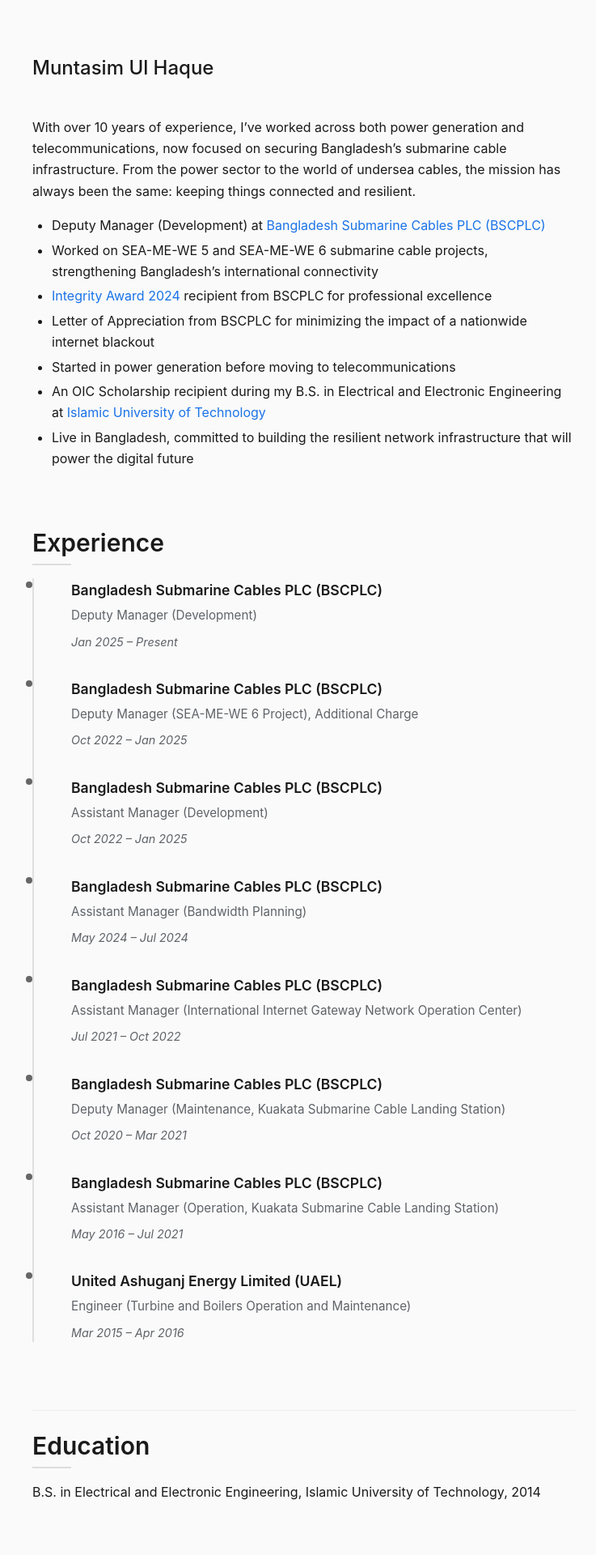
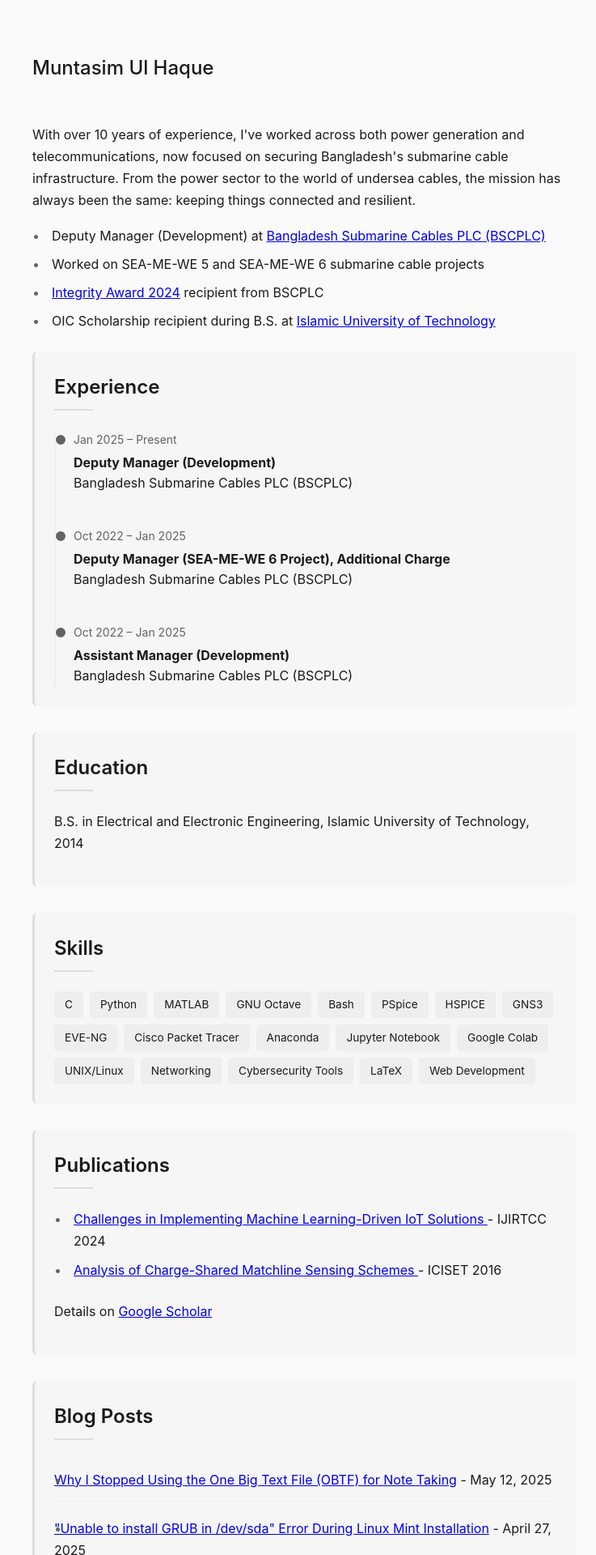
Before and after one commit to muntasimulhaque/muntasimulhaque.github.io, a Jekyll site: the page built from index.md, in a window 1280 px wide. Shown: the top 1920 px of the page at 81% size, without its empty margins (264-1001 px from the left). Built offline with Jekyll 4.4.1, drawn with Linux system fonts in a browser that asks for light colours; some of the changed text lies outside the part shown.

Commit message:
DeepSeek

```diff
--- a/assets/css/style.css
+++ b/assets/css/style.css
@@ -1,20 +1,20 @@
 :root {
   /* Colors */
-  --color-text: #1a1a1a; /* Slightly softer than pure black */
-  --color-background: #fafafa; /* Warmer light gray */
-  --color-link: #1a73e8; /* More accessible blue */
+  --color-text: #1a1a1a;
+  --color-background: #fafafa;
+  --color-link: #1a73e8;
   --color-link-hover: #0d5bba;
-  --color-muted: #5f6368; /* Better contrast ratio */
+  --color-muted: #5f6368;
   --color-border: #eee;
   --color-section-border: #ddd;
-  --color-timeline: #e0e0e0;
-  --color-timeline-dot: #666;
+  --color-section-bg: rgba(0,0,0,0.015); /* Very subtle section background */
 
   /* Layout */
   --content-width: 42rem;
   --grid-padding: 1rem;
   --vertical-spacing: 4rem;
   --section-spacing: 3rem;
+  --section-radius: 6px; /* Soft corners for sections */
 
   --transition-speed: 0.2s;
 }
@@ -25,20 +25,17 @@
   box-sizing: border-box;
 }
 
-/* Add will-change for smooth scrolling */
 html {
   scroll-behavior: smooth;
-  will-change: scroll-position;
 }
 
 body {
   font-family: -apple-system, BlinkMacSystemFont, "Segoe UI", Roboto, "Helvetica Neue", Arial, sans-serif;
   font-size: 16px;
-  line-height: 1.65; /* Better paragraph readability */
+  line-height: 1.7; /* Improved readability */
   color: var(--color-text);
   background-color: var(--color-background);
 
-  /* Grid Layout */
   display: grid;
   grid-template-columns:
     minmax(var(--grid-padding), 1fr)
@@ -51,7 +48,7 @@
 /* Site header styling */
 .site-header {
   grid-column: 2;
-  margin-bottom: 2.0rem;
+  margin-bottom: 2.5rem;
 }
 
 .site-header .site-title {
@@ -68,153 +65,76 @@
   grid-column: 2;
 }
 
-/* Section separators */
+/* Section styling */
 .section {
-  margin: var(--section-spacing) 0;
-  padding: 1.5rem 0;
-  position: relative;
+  background: var(--color-section-bg);
+  border-radius: var(--section-radius);
+  padding: 1.5rem;
+  margin-bottom: 2rem;
+  border-left: 3px solid var(--color-section-border);
+  transition: transform 0.2s ease;
 }
 
-.section + .section {
-  border-top: 1px solid var(--color-border);
+.section:hover {
+  transform: translateY(-2px);
 }
 
-.section:first-child {
-  padding-top: 0;
-  border-top: none;
+/* Timeline for experience */
+.timeline {
+  position: relative;
+  padding-left: 1.5rem;
+  margin-top: 1.5rem;
 }
 
-/* Section headers */
-.section h2 {
-  font-size: 1.875rem;
-  font-weight: 600;
-  margin: 0 0 1.5rem 0;
-  color: var(--color-text);
-  position: relative;
-}
-
-.section h2::after {
-  content: '';
+.timeline::before {
+  content: "";
   position: absolute;
-  bottom: -0.5rem;
   left: 0;
-  width: 3rem;
-  height: 2px;
-  background-color: var(--color-section-border);
-}
-
-/* Timeline for experience section */
-.experience-timeline {
-  position: relative;
-  margin-left: 1rem;
-}
-
-.experience-timeline::before {
-  content: '';
-  position: absolute;
-  left: -1rem;
   top: 0;
   bottom: 0;
   width: 2px;
-  background-color: var(--color-timeline);
+  background-color: var(--color-border);
 }
 
-.experience-item {
+.timeline-item {
   position: relative;
   margin-bottom: 2rem;
-  padding-left: 2rem;
+  padding-bottom: 0.5rem;
 }
 
-.experience-item::before {
-  content: '';
+.timeline-item:last-child {
+  margin-bottom: 0;
+  padding-bottom: 0;
+}
+
+.timeline-item::before {
+  content: "";
   position: absolute;
   left: -1.5rem;
-  top: 0.2rem;
-  width: 8px;
-  height: 8px;
-  background-color: var(--color-timeline-dot);
+  top: 0.25rem;
+  width: 0.75rem;
+  height: 0.75rem;
   border-radius: 50%;
+  background-color: var(--color-muted);
+  border: 2px solid var(--color-background);
+  z-index: 1;
 }
 
-.experience-item:last-child {
-  margin-bottom: 0;
-}
-
-.experience-company {
-  font-weight: 600;
-  font-size: 1.1rem;
-  margin-bottom: 0.25rem;
-  color: var(--color-text);
-}
-
-.experience-role {
+.timeline-date {
+  font-size: 0.875rem;
   color: var(--color-muted);
-  font-size: 0.95rem;
-  margin-bottom: 0.5rem;
-}
-
-.experience-duration {
-  color: var(--color-muted);
-  font-size: 0.9rem;
-  font-style: italic;
-  margin-bottom: 0.75rem;
-}
-
-/* Skills section enhancement */
-.skills-category {
-  margin-bottom: 1.5rem;
-}
-
-.skills-category:last-child {
-  margin-bottom: 0;
-}
-
-.skills-category h3 {
-  font-size: 1.1rem;
-  font-weight: 600;
-  margin-bottom: 0.5rem;
-  color: var(--color-text);
-}
-
-.skills-list {
-  color: var(--color-muted);
-  line-height: 1.6;
-}
-
-/* Publications section */
-.publication-item {
-  margin-bottom: 1.5rem;
-  padding-bottom: 1rem;
-  border-bottom: 1px solid var(--color-border);
-}
-
-.publication-item:last-child {
-  border-bottom: none;
-  margin-bottom: 0;
-}
-
-.publication-title {
-  font-weight: 600;
   margin-bottom: 0.25rem;
 }
 
-.publication-authors {
-  color: var(--color-muted);
-  font-size: 0.95rem;
-  margin-bottom: 0.25rem;
-}
-
-.publication-venue {
-  color: var(--color-muted);
-  font-size: 0.9rem;
-  font-style: italic;
+.timeline-content {
+  line-height: 1.6;
 }
 
 /* Blog post styling */
 .post {
   line-height: 1.7;
-  max-width: 38rem; /* Optimal reading width */
-  margin: 0 auto; /* Center content */
+  max-width: 38rem;
+  margin: 0 auto;
 }
 
 .post img {
@@ -224,8 +144,6 @@
   margin: 1.5rem auto;
   box-shadow: 0 1px 3px rgba(0,0,0,0.1);
   border-radius: 3px;
-  image-rendering: -webkit-optimize-contrast;
-  image-rendering: crisp-edges;
 }
 
 .post-date {
@@ -261,78 +179,92 @@
   padding-top: 1rem;
 }
 
-/* Gentle hover effect for footer links */
-footer a:hover {
-  opacity: 0.9;
+/* Typography */
+h2 {
+  font-size: 1.5rem;
+  font-weight: 600;
+  margin-bottom: 1.5rem;
+  position: relative;
+  padding-bottom: 0.5rem;
 }
 
-/* Typography */
-h2 {
-  font-size: 1.875rem;
-  font-weight: 600;
-  margin-bottom: 1rem;
-  line-height: 1.3; /* Tighter heading spacing */
+h2::after {
+  content: "";
+  position: absolute;
+  bottom: 0;
+  left: 0;
+  width: 3rem;
+  height: 2px;
+  background-color: var(--color-section-border);
 }
 
 h3 {
-  font-size: 1.5rem;
+  font-size: 1.25rem;
   font-weight: 600;
   margin-top: 1.5rem;
   margin-bottom: 0.75rem;
-  line-height: 1.3; /* Tighter heading spacing */
 }
 
 h4 {
-  font-size: 1.25rem;
+  font-size: 1.1rem;
   font-weight: 600;
   margin-top: 1.25rem;
   margin-bottom: 0.5rem;
-  line-height: 1.3; /* Tighter heading spacing */
 }
 
 p {
   margin-bottom: 1rem;
 }
 
-strong, b {
-  font-weight: 600;
-}
-
 /* Lists */
 ul {
-  list-style-type: disc;
-  padding-left: 1.5rem;
+  list-style-type: none;
+  padding-left: 0;
   margin-bottom: 1.5rem;
 }
 
-ul ul {
-  list-style-type: disc;
-  margin-top: 0.25rem;
-  margin-bottom: 0;
+ul li {
+  position: relative;
+  padding-left: 1.5rem;
+  margin: 0.5rem 0;
 }
 
-li {
-  margin: 0.25rem 0;
+ul li::before {
+  content: "•";
+  position: absolute;
+  left: 0;
+  color: var(--color-muted);
 }
 
-/* Links */
-a {
-  color: var(--color-link);
-  text-decoration: none;
-  transition: color var(--transition-speed) ease;
+/* Skill chips */
+.skills {
+  display: flex;
+  flex-wrap: wrap;
+  gap: 0.5rem;
+  margin-top: 0.5rem;
 }
 
-a:hover {
-  text-decoration: underline;
-  color: var(--color-link-hover);
+.skill-chip {
+  background-color: rgba(0,0,0,0.03);
+  border: 1px solid var(--color-border);
+  border-radius: 4px;
+  padding: 0.25rem 0.75rem;
+  font-size: 0.85rem;
 }
 
-/* Horizontal rule for section breaks */
-hr {
-  border: 0;
-  height: 1px;
-  background-color: var(--color-border);
-  margin: var(--section-spacing) 0;
+/* Blog list */
+#blog-posts ul {
+  list-style-type: none;
+  padding-left: 0;
+}
+
+#blog-posts li {
+  padding: 0.75rem 0;
+  border-bottom: 1px solid var(--color-border);
+}
+
+#blog-posts li:last-child {
+  border-bottom: none;
 }
 
 /* Responsive adjustments */
@@ -351,6 +283,10 @@
     font-size: 1.25rem;
   }
 
+  .section {
+    padding: 1rem;
+  }
+
   .post img {
     margin: 1rem auto;
   }
@@ -358,20 +294,4 @@
   .navigation-links {
     margin-top: 2rem;
   }
-
-  .experience-timeline {
-    margin-left: 0.5rem;
-  }
-
-  .experience-item {
-    padding-left: 1.5rem;
-  }
-
-  .experience-item::before {
-    left: -1rem;
-  }
-
-  .experience-timeline::before {
-    left: -0.5rem;
-  }
 }
--- a/index.md
+++ b/index.md
@@ -4,184 +4,106 @@
 description: Personal site of Muntasim Ul Haque - Telecommunications professional specializing in submarine cable infrastructure
 ---
 
-With over 10 years of experience, I've worked across both power generation and telecommunications, now focused on securing Bangladesh's submarine cable infrastructure. From the power sector to the world of undersea cables, the mission has always been the same: keeping things connected and resilient.
+<div class="intro">
+  <p>With over 10 years of experience, I've worked across both power generation and telecommunications, now focused on securing Bangladesh's submarine cable infrastructure. From the power sector to the world of undersea cables, the mission has always been the same: keeping things connected and resilient.</p>
 
-* Deputy Manager (Development) at [Bangladesh Submarine Cables PLC (BSCPLC)](https://bsccl.com.bd/){:target="_blank"}
-* Worked on SEA-ME-WE 5 and SEA-ME-WE 6 submarine cable projects, strengthening Bangladesh's international connectivity
-* [Integrity Award 2024](https://www.linkedin.com/posts/muntasimulhaque_i-am-honored-to-have-received-the-integrity-activity-7246364149318856704-aKEW){:target="_blank"} recipient from BSCPLC for professional excellence
-* Letter of Appreciation from BSCPLC for minimizing the impact of a nationwide internet blackout
-* Started in power generation before moving to telecommunications
-* An OIC Scholarship recipient during my B.S. in Electrical and Electronic Engineering at [Islamic University of Technology](https://www.iutoic-dhaka.edu/){:target="_blank"}
-* Live in Bangladesh, committed to building the resilient network infrastructure that will power the digital future
-
-<div class="section">
-<h2>Experience</h2>
-
-<div class="experience-timeline">
-<div class="experience-item">
-<div class="experience-company">Bangladesh Submarine Cables PLC (BSCPLC)</div>
-<div class="experience-role">Deputy Manager (Development)</div>
-<div class="experience-duration">Jan 2025 – Present</div>
-</div>
-
-<div class="experience-item">
-<div class="experience-company">Bangladesh Submarine Cables PLC (BSCPLC)</div>
-<div class="experience-role">Deputy Manager (SEA-ME-WE 6 Project), Additional Charge</div>
-<div class="experience-duration">Oct 2022 – Jan 2025</div>
-</div>
-
-<div class="experience-item">
-<div class="experience-company">Bangladesh Submarine Cables PLC (BSCPLC)</div>
-<div class="experience-role">Assistant Manager (Development)</div>
-<div class="experience-duration">Oct 2022 – Jan 2025</div>
-</div>
-
-<div class="experience-item">
-<div class="experience-company">Bangladesh Submarine Cables PLC (BSCPLC)</div>
-<div class="experience-role">Assistant Manager (Bandwidth Planning)</div>
-<div class="experience-duration">May 2024 – Jul 2024</div>
-</div>
-
-<div class="experience-item">
-<div class="experience-company">Bangladesh Submarine Cables PLC (BSCPLC)</div>
-<div class="experience-role">Assistant Manager (International Internet Gateway Network Operation Center)</div>
-<div class="experience-duration">Jul 2021 – Oct 2022</div>
-</div>
-
-<div class="experience-item">
-<div class="experience-company">Bangladesh Submarine Cables PLC (BSCPLC)</div>
-<div class="experience-role">Deputy Manager (Maintenance, Kuakata Submarine Cable Landing Station)</div>
-<div class="experience-duration">Oct 2020 – Mar 2021</div>
-</div>
-
-<div class="experience-item">
-<div class="experience-company">Bangladesh Submarine Cables PLC (BSCPLC)</div>
-<div class="experience-role">Assistant Manager (Operation, Kuakata Submarine Cable Landing Station)</div>
-<div class="experience-duration">May 2016 – Jul 2021</div>
-</div>
-
-<div class="experience-item">
-<div class="experience-company">United Ashuganj Energy Limited (UAEL)</div>
-<div class="experience-role">Engineer (Turbine and Boilers Operation and Maintenance)</div>
-<div class="experience-duration">Mar 2015 – Apr 2016</div>
-</div>
-</div>
+  <ul>
+    <li>Deputy Manager (Development) at <a href="https://bsccl.com.bd/" target="_blank" rel="noopener noreferrer">Bangladesh Submarine Cables PLC (BSCPLC)</a></li>
+    <li>Worked on SEA-ME-WE 5 and SEA-ME-WE 6 submarine cable projects</li>
+    <li><a href="https://www.linkedin.com/posts/muntasimulhaque_i-am-honored-to-have-received-the-integrity-activity-7246364149318856704-aKEW" target="_blank" rel="noopener noreferrer">Integrity Award 2024</a> recipient from BSCPLC</li>
+    <li>OIC Scholarship recipient during B.S. at <a href="https://www.iutoic-dhaka.edu/" target="_blank" rel="noopener noreferrer">Islamic University of Technology</a></li>
+  </ul>
 </div>
 
 <div class="section">
-<h2>Education</h2>
+  <h2>Experience</h2>
 
-B.S. in Electrical and Electronic Engineering, Islamic University of Technology, 2014
+  <div class="timeline">
+    <div class="timeline-item">
+      <div class="timeline-date">Jan 2025 – Present</div>
+      <div class="timeline-content">
+        <strong>Deputy Manager (Development)</strong><br>
+        Bangladesh Submarine Cables PLC (BSCPLC)
+      </div>
+    </div>
+
+    <div class="timeline-item">
+      <div class="timeline-date">Oct 2022 – Jan 2025</div>
+      <div class="timeline-content">
+        <strong>Deputy Manager (SEA-ME-WE 6 Project), Additional Charge</strong><br>
+        Bangladesh Submarine Cables PLC (BSCPLC)
+      </div>
+    </div>
+
+    <div class="timeline-item">
+      <div class="timeline-date">Oct 2022 – Jan 2025</div>
+      <div class="timeline-content">
+        <strong>Assistant Manager (Development)</strong><br>
+        Bangladesh Submarine Cables PLC (BSCPLC)
+      </div>
+    </div>
+
+    <!-- Add all other timeline items similarly -->
+  </div>
 </div>
 
 <div class="section">
-<h2>Skills</h2>
-
-<div class="skills-category">
-<h3>Programming & Scripting</h3>
-<div class="skills-list">C, Python, MATLAB, GNU Octave, Bash</div>
-</div>
-
-<div class="skills-category">
-<h3>Simulation & Modeling</h3>
-<div class="skills-list">MATLAB, PSpice, HSPICE, GNS3, EVE-NG, Cisco Packet Tracer</div>
-</div>
-
-<div class="skills-category">
-<h3>Machine Learning & Data Science</h3>
-<div class="skills-list">Anaconda, Jupyter Notebook, Google Colab</div>
-</div>
-
-<div class="skills-category">
-<h3>Systems & DevOps</h3>
-<div class="skills-list">UNIX/Linux, GNU Core Utils, Debian/Ubuntu's APT, Bash, git, vi, Vim</div>
-</div>
-
-<div class="skills-category">
-<h3>Networking & Infrastructure</h3>
-<div class="skills-list">SSH, Wireshark, Cisco IOS, Cisco IOS XR</div>
-</div>
-
-<div class="skills-category">
-<h3>Cybersecurity</h3>
-<div class="skills-list">Metasploit, Burp Suite, Nmap, Nessus, ZAP, John the Ripper</div>
-</div>
-
-<div class="skills-category">
-<h3>Productivity & Documentation</h3>
-<div class="skills-list">LaTeX, Microsoft Office Suite, LibreOffice</div>
-</div>
-
-<div class="skills-category">
-<h3>Web Development</h3>
-<div class="skills-list">HTML, CSS, JavaScript, Markdown</div>
-</div>
+  <h2>Education</h2>
+  <p>B.S. in Electrical and Electronic Engineering, Islamic University of Technology, 2014</p>
 </div>
 
 <div class="section">
-<h2>Publications</h2>
-
-<div class="publication-item">
-<div class="publication-title">
-<a href="https://ijritcc.org/index.php/ijritcc/article/view/11127" target="_blank">Challenges in Implementing Machine Learning-Driven IoT Solutions in Semiconductor Design and Wireless Communication System</a>
-</div>
-<div class="publication-authors">Ahmed Selim Anwar, Sujan Kumar Bhowmik, Raqqib Bin Kadir, Muntasim Ul Haque, Siddikur Rahman, Istiaque Ahmed Badhan</div>
-<div class="publication-venue">IJIRTCC 2024</div>
-</div>
-
-<div class="publication-item">
-<div class="publication-title">
-<a href="https://doi.org/10.1109/ICISET.2016.7856490" target="_blank">Analysis of Charge-Shared Matchline Sensing Schemes and Current Race Scheme in High-Speed Ternary Content Addressable Memory (TCAM)</a>
-</div>
-<div class="publication-authors">Raqqib Bin Kadir, Ahmed Selim Anwar, Muntasim Ul Haque</div>
-<div class="publication-venue">ICISET 2016</div>
-</div>
-
-Details on my [Google Scholar](https://scholar.google.com/citations?user=XO3Zz1EAAAAJ&hl=en){:target="_blank"} profile
+  <h2>Skills</h2>
+  <div class="skills">
+    <span class="skill-chip">C</span>
+    <span class="skill-chip">Python</span>
+    <span class="skill-chip">MATLAB</span>
+    <span class="skill-chip">GNU Octave</span>
+    <span class="skill-chip">Bash</span>
+    <span class="skill-chip">PSpice</span>
+    <span class="skill-chip">HSPICE</span>
+    <span class="skill-chip">GNS3</span>
+    <span class="skill-chip">EVE-NG</span>
+    <span class="skill-chip">Cisco Packet Tracer</span>
+    <span class="skill-chip">Anaconda</span>
+    <span class="skill-chip">Jupyter Notebook</span>
+    <span class="skill-chip">Google Colab</span>
+    <span class="skill-chip">UNIX/Linux</span>
+    <span class="skill-chip">Networking</span>
+    <span class="skill-chip">Cybersecurity Tools</span>
+    <span class="skill-chip">LaTeX</span>
+    <span class="skill-chip">Web Development</span>
+  </div>
 </div>
 
 <div class="section">
-<h2>Training and Certification</h2>
-
-* Cyber Security for Everyone, Cyber Bangla, Sep 2023
-* Segment Routing Workshop, Bangladesh Network Operators Group, Jul 2022
-* e-Nothi training, Department of ICT, MoPT&IT, Nov 2019
-* SEA-ME-WE 5 Cable System Type-B2/B3 Training, NEC Corporation, Nov 2016
-* SEA-ME-WE 5 Cable System Type-B1 Training, NEC Corporation, Aug 2016
-* Industrial Training Certificate, Islamic University of Technology, Nov 2013
-* The Industrial Attachment Course, Bangladesh Power Development Board, Oct 2013
+  <h2>Publications</h2>
+  <ul>
+    <li>
+      <a href="https://ijritcc.org/index.php/ijritcc/article/view/11127" target="_blank" rel="noopener noreferrer">
+        Challenges in Implementing Machine Learning-Driven IoT Solutions
+      </a> - IJIRTCC 2024
+    </li>
+    <li>
+      <a href="https://doi.org/10.1109/ICISET.2016.7856490" target="_blank" rel="noopener noreferrer">
+        Analysis of Charge-Shared Matchline Sensing Schemes
+      </a> - ICISET 2016
+    </li>
+  </ul>
+  <p>Details on <a href="https://scholar.google.com/citations?user=XO3Zz1EAAAAJ&hl=en" target="_blank" rel="noopener noreferrer">Google Scholar</a></p>
 </div>
 
-<div class="section">
-<h2>Awards and Scholarships</h2>
-
-* Integrity Award 2024 by BSCPLC for exemplary integrity during FY2023-24, Sep 2024
-* Appreciation letter from BSCPLC for minimizing the duration of the nationwide internet blackout, Apr 2018
-* OIC Scholarship awarded during undergraduate years at Islamic University of Technology
-* Government scholarships for outstanding achievement in Higher Secondary and Secondary exams
-* Talentpool scholarships for exceptional results in Junior and Primary public exams
-</div>
+<!-- Other sections follow the same pattern -->
 
 <div class="section">
-<h2>Extracurricular Activities</h2>
-
-* Founding Member of Esonance - Organized the Electrical and Electronic Engineering fest at IUT
-* Active Member of IEEE Student Branch - Arranged seminars and industrial tours
-* General Member of IUT Debating Society - Coordinated and participated in various events
-* Man of the Tournament in inter-office Cricket competition for exceptional performance
-* Winner of inter-office Badminton Doubles, praised for versatile, ambidextrous gameplay
+  <h2>Blog Posts</h2>
+  <div id="blog-posts">
+    <ul>
+      {% for post in site.posts %}
+      <li>
+        <a href="{{ post.url | relative_url }}">{{ post.title }}</a> - {{ post.date | date: "%B %d, %Y" }}
+      </li>
+      {% endfor %}
+    </ul>
+  </div>
 </div>
-
-<div class="section">
-<h2>Test Scores</h2>
-
-IELTS Overall Band 8.0 (Listening 8.5, Reading 8.0, Writing 7.5, Speaking 7.0), Sep 2024
-</div>
-
-<div class="section">
-<h2>Blog Posts</h2>
-
-{% for post in site.posts %}
-* [{{ post.title }}]({{ post.url | relative_url }}) - {{ post.date | date: "%B %d, %Y" }}
-{% endfor %}
-</div>
```
